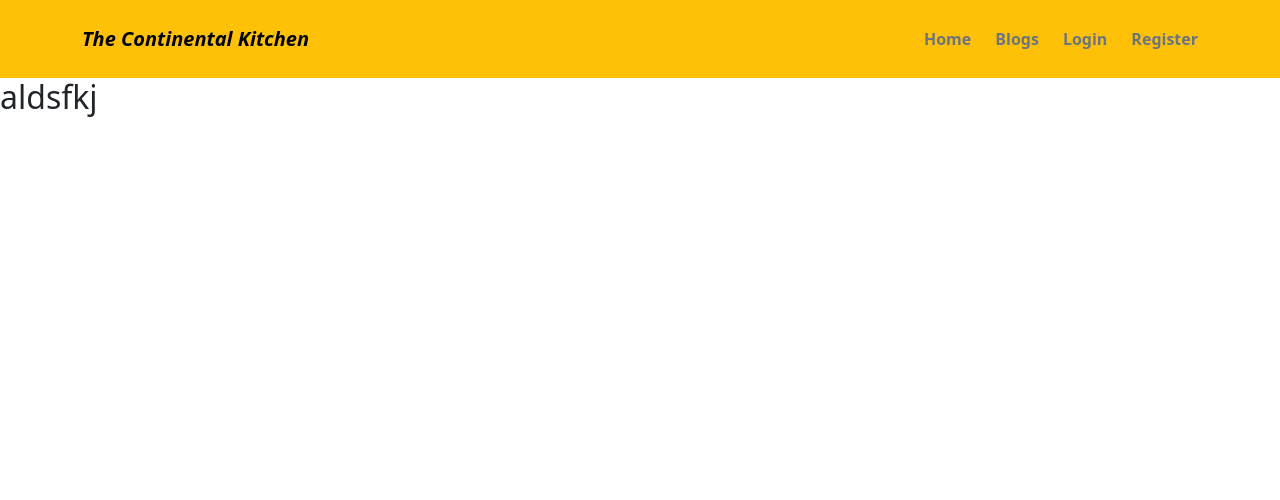
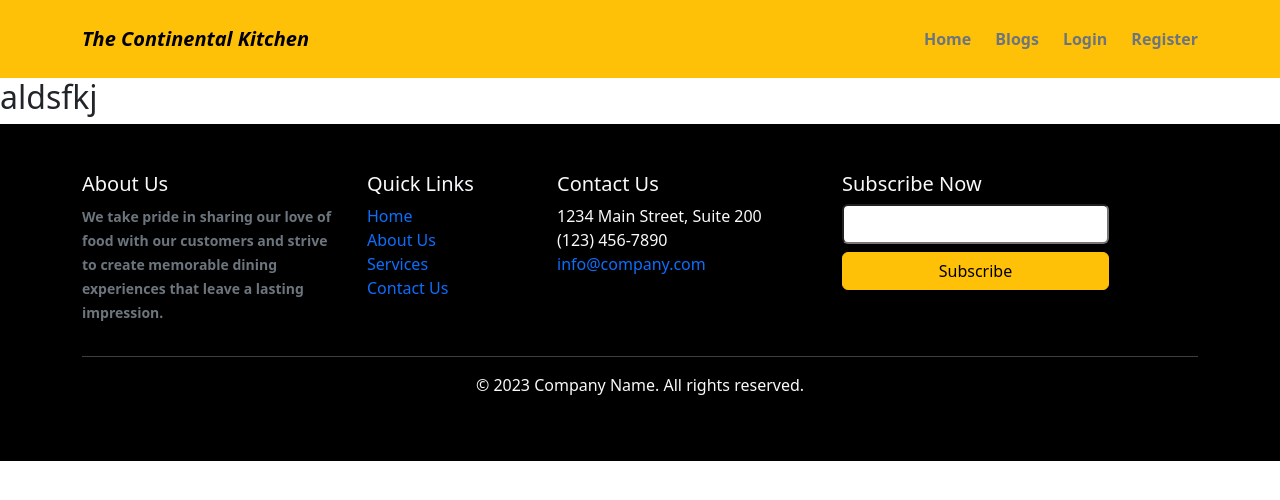
Before and after one commit to parthoroy77/Project-The-Continental-Kitchen, a React (Vite) app: page /login in a window 1280 px wide. Shown: the top 500 px of the page. Built offline with nearby package versions, Linux system fonts and the light colour scheme.

Commit message:
footer added

```diff
--- a/src/Layout/Main.jsx
+++ b/src/Layout/Main.jsx
@@ -1,12 +1,14 @@
 import React from 'react';
 import { Outlet } from 'react-router-dom';
 import NavigationBar from '../components/NavigationBar/NavigationBar';
+import Footer from '../components/Footer/Footer';
 
 const Main = () => {
     return (
         <div>
             <NavigationBar></NavigationBar>
             <Outlet></Outlet>
+            <Footer></Footer>
         </div>
     );
 };
--- /dev/null
+++ b/src/components/Footer/Footer.jsx
@@ -0,0 +1,69 @@
+import React from 'react';
+import { Container, Row, Col } from 'react-bootstrap';
+import { Link } from 'react-router-dom';
+
+const Footer = () => {
+    return (
+        <div className='bg-black text-light py-5 px-4'>
+            <Container>
+                <Row>
+                    <Col md={3}>
+                        <h5>About Us</h5>
+                        <p className='text-secondary fw-bold'>
+                            <small>We take pride in sharing our love of food with our customers and strive to create memorable dining experiences that leave a lasting impression.</small>
+                        </p>
+                    </Col>
+                    <Col md={2}>
+                        <h5>Quick Links</h5>
+                        <ul className="list-unstyled">
+                            <li>
+                                <Link className='text-decoration-none' to="#">Home</Link>
+                            </li>
+                            <li>
+                                <Link className='text-decoration-none' to="#">About Us</Link>
+                            </li>
+                            <li>
+                                <Link className='text-decoration-none' to="#">Services</Link>
+                            </li>
+                            <li>
+                                <Link className='text-decoration-none' to="#">Contact Us</Link>
+                            </li>
+                        </ul>
+                    </Col>
+                    <Col md={3}>
+                        <h5>Contact Us</h5>
+                        <ul className="list-unstyled">
+                            <li>
+                                <i className="fa fa-map-marker"></i> 1234 Main Street, Suite 200
+                            </li>
+                            <li>
+                                <i className="fa fa-phone"></i> (123) 456-7890
+                            </li>
+                            <li>
+                                <i className="fa fa-envelope"></i>{" "}
+                                <a className='text-decoration-none' to="mailto:info@company.com">info@company.com</a>
+                            </li>
+                        </ul>
+                    </Col>
+                    <Col md={4}>
+                        <div>
+                            <h5>Subscribe Now</h5>
+                            <input type="email" className='w-75 rounded' style={{height: '40px'}} name="email" id="" />
+                            <button className='btn btn-warning w-75 my-2'>Subscribe</button>
+                        </div>
+                    </Col>
+                </Row>
+                <Row>
+                    <Col>
+                        <hr />
+                        <p className="text-center">
+                            © {new Date().getFullYear()} Company Name. All rights reserved.
+                        </p>
+                    </Col>
+                </Row>
+            </Container>
+        </div>
+    );
+};
+
+export default Footer;
--- a/src/components/Recipe/Recipe.jsx
+++ b/src/components/Recipe/Recipe.jsx
@@ -2,6 +2,7 @@ import React from 'react';
 import Card from 'react-bootstrap/Card';
 import ListGroup from 'react-bootstrap/ListGroup';
 import { FaArrowRight } from 'react-icons/fa';
+import { Link } from 'react-router-dom';
 
 const Recipe = ({ chef }) => {
     const { chefName, id, chefPicture, chefDescription, cuisineSpecialty, yearsOfExperience, numberOfRecipes, likes } = chef;
@@ -23,7 +24,9 @@ const Recipe = ({ chef }) => {
                     <ListGroup.Item className='text-secondary fw-semibold'>Likes: {likes}</ListGroup.Item>
                 </ListGroup>
                 <Card.Body >
-                    <button className='btn btn-warning d-flex align-items-center gap-2 '>View Details <FaArrowRight></FaArrowRight></button>
+                    <Link to={`/chef/:${id}`} className='text-decoration-none text-black'>
+                        <button className='btn btn-warning d-flex align-items-center gap-2 '>View Details <FaArrowRight></FaArrowRight></button>
+                    </Link>
                 </Card.Body>
             </Card>
         </div>
--- /dev/null
+++ b/src/pages/ChefDetails/ChefDetails.jsx
@@ -0,0 +1,11 @@
+import React from 'react';
+
+const ChefDetails = () => {
+    return (
+        <div>
+
+        </div>
+    );
+};
+
+export default ChefDetails;
--- a/src/routes/Routes.jsx
+++ b/src/routes/Routes.jsx
@@ -4,6 +4,7 @@ import Home from "../pages/Home/Home";
 import Login from "../pages/Login/Login/Login";
 import Register from "../pages/Login/Register/Register";
 import Blog from "../pages/Blog/Blog";
+import ChefDetails from "../pages/ChefDetails/ChefDetails";
 
 const router = createBrowserRouter([
     {
@@ -26,6 +27,11 @@ const router = createBrowserRouter([
             {
                 path: '/blog',
                 element: <Blog></Blog>
+            },
+            {
+                path: 'chef/:id',
+                element: <ChefDetails></ChefDetails>,
+
             }
         ]
     }
```
